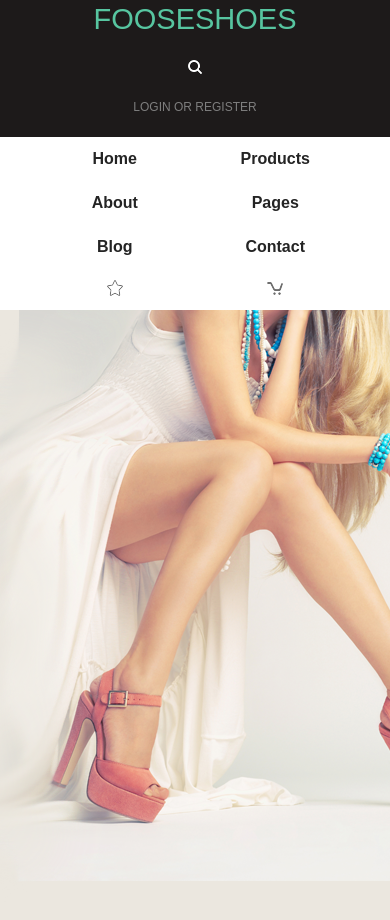
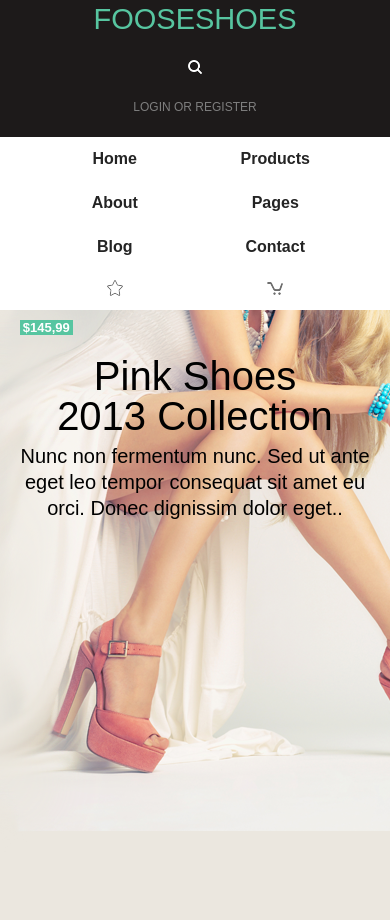
Before and after one commit to santeycode/shop-template, a plain HTML site: page index.html in a window 390 px wide. Shown: the top 920 px of the page. Drawn offline with Linux system fonts and the light colour scheme.

Commit message:
init-top

```diff
--- a/index.html
+++ b/index.html
@@ -54,5 +54,20 @@
                 </div>
             </div>
         </div>
+        <div class="top">
+            <div class="container">
+                <div class="top-price">$145,99</div>
+                    <div class="top-ItemDetails">
+                        <div class="top-desc-1">
+                            Pink Shoes<br> 2013 Collection
+                        </div>
+                        <div class="top-desc-2">
+                            Nunc non fermentum nunc. Sed ut ante
+                            eget leo tempor consequat sit amet
+                            eu orci. Donec dignissim dolor eget..
+                        </div>
+                </div>
+            </div>
+        </div>
     </body>
 </html>
--- a/main.css
+++ b/main.css
@@ -96,10 +96,40 @@ body:hover:after {
 .right-menu-star {
     padding-right: 70px;
 }
+.top {
+    float: right;
+    padding-top: 71px;
+    padding-bottom: 152px;
+    margin-left: 672px;
+    margin-right: 200px;
+}
+.container:after {
+  content: '';
+  display: block;
+  clear: both;
+}
+.top-price {
+    background: #57C5A0;
+    font-size: 13px;
+    font-weight: bold;
+    width: 15%;
+    padding: 26px 0 26px 10px;
+    color: #FFF;
+}
+.top-desc-1 {
+    font-size: 40px;
+    padding-top: 11px;
+    line-height: 1;
+}
+.top-desc-2 {
+    padding-top: 7px;
+    font-size: 20px;
+    line-height: 1.3;
+}
 /*#EDECE8*/
 @media (max-width: 750px) {
     body {
-        background-position: center 310px;
+        background-position: center 260px;
     }
     .header-yourLogo {
         display: block;
@@ -144,4 +174,14 @@ body:hover:after {
     .right-menu a {
         padding: 10px 70px;
     }
+    .top {
+        float: none;
+        padding: 0 20px;
+        margin: 0;
+        text-align: center;
+    }
+    .top-price {
+        padding: 0;
+        margin: 10px 0;
+    }
 }
```
